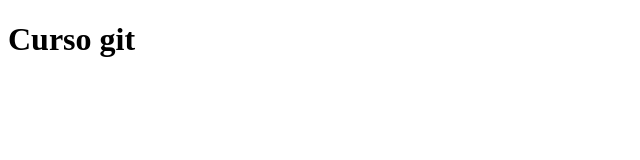
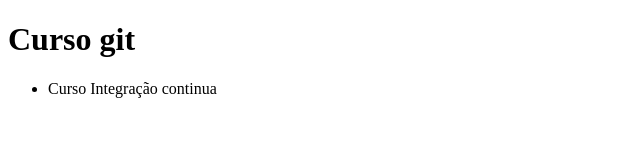
Before and after one commit to wqueiroz28/git-github, a plain HTML site: page index.html in a window 1280 px wide. Shown: the whole page, without its empty margins (0-640 px from the left). Drawn offline with Linux system fonts and the light colour scheme.

Commit message:
Renomeando curso

```diff
--- a/index.html
+++ b/index.html
@@ -9,6 +9,13 @@
 <body>
 
     <h1>Curso git</h1>
+    <ul>
+
+        <li> Curso Integração continua</li>
+
+
+
+    </ul>
 
 </body>
 </html>
```
